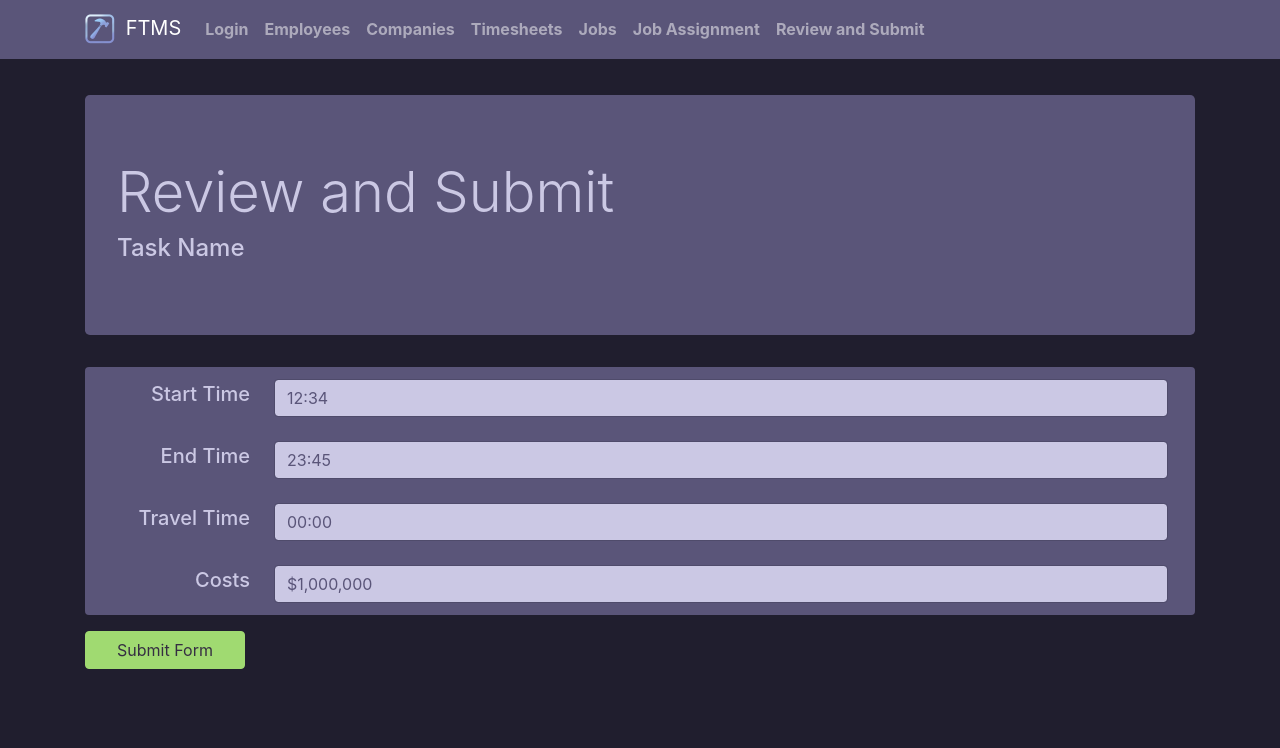
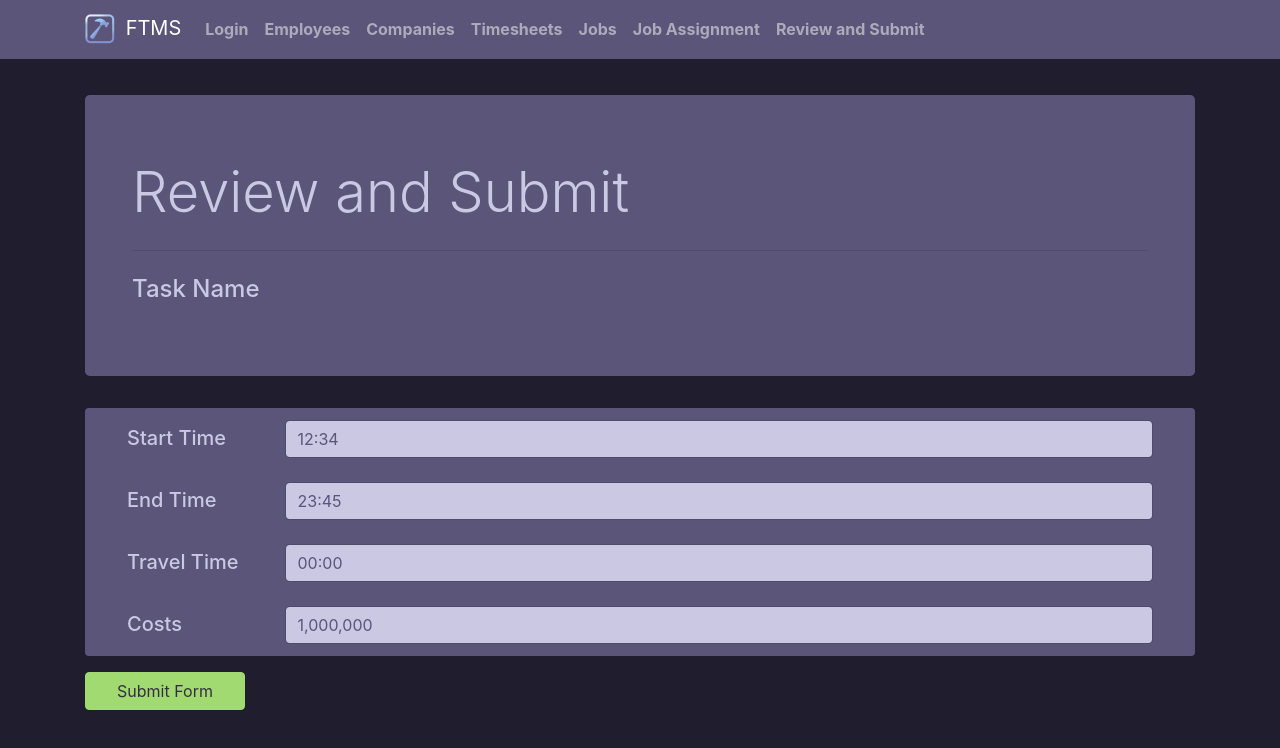
Before and after one commit to CSC207-TLI-TBTEENS/ftms-tbteens-frontend, a React (Create React App) app: page /review in a window 1280 px wide. Shown: the top 748 px of the page. Built offline with nearby package versions, Linux system fonts and the light colour scheme.

Commit message:
Added regex matching to inputs, fixed missing tbody.

```diff
--- a/src/ReviewSubmission/Submit.css
+++ b/src/ReviewSubmission/Submit.css
@@ -12,5 +12,29 @@
 .table th.fit {
     white-space: nowrap;
     width: 15%;
-    text-align: right;
+    text-align: left;
 }
+
+
+
+/* Overriding index.css Styling */
+
+.table tbody tr:nth-child(odd){
+    background-color: rgb(90, 85, 121);
+    color: rgb(203, 200, 228);
+}
+
+.table tbody tr:nth-child(odd):hover {
+    background-color: rgb(90, 85, 121);
+    color: rgb(203, 200, 228);
+}
+
+.table tbody tr:nth-child(even){
+    background-color: rgb(90, 85, 121);
+    color: rgb(203, 200, 228);
+}
+
+.table tbody tr:nth-child(even):hover {
+    background-color: rgb(90, 85, 121);
+    color: rgb(203, 200, 228);
+  }
--- a/src/ReviewSubmission/Submit.js
+++ b/src/ReviewSubmission/Submit.js
@@ -8,10 +8,10 @@ class Submit extends Component {
         super(props);
         this.state = {
             details:
-                [{name: "Start Time", value: "12:34"},
-                {name: "End Time", value: "23:45"},
-                {name: "Travel Time", value: "00:00"},
-                {name: "Costs", value: "$1,000,000"}]
+                [{name: "Start Time", value: "12:34", inputRegex: "[0-2]*[0-9]:[0-9]{2}"},
+                {name: "End Time", value: "23:45", inputRegex: "[0-2]*[0-9]:[0-9]{2}"},
+                {name: "Travel Time", value: "00:00", inputRegex: "[0-9]+:[0-9]{2}"},
+                {name: "Costs", value: "1,000,000", inputRegex: "[0-9$,]*"}]
         }
     }
 
@@ -27,9 +27,12 @@ class Submit extends Component {
         return (
             <div className="container">
                 <header className="jumbotron bg-purple">
-                    <h1 className="display-4">Review and Submit</h1>
-                    {/*TODO: Change this "Task Name" to be from props*/}
-                    <p className="h4">Task Name</p>
+                    <div className="container">
+                        <h1 className="display-4">Review and Submit</h1>
+                        <hr className="my-4"/>
+                        {/*TODO: Change this "Task Name" to be from props*/}
+                        <p className="h4">Task Name</p>
+                    </div>
                 </header>
 
                 <SubmitList details={this.state.details}/>
--- a/src/ReviewSubmission/SubmitItem.js
+++ b/src/ReviewSubmission/SubmitItem.js
@@ -1,14 +1,14 @@
 import React from 'react';
-import './Submit.css';
 
-const SubmitItem = (props) => (
+const SubmitItem = ({name, pattern, handleChange, value}) => (
     <tr className="bg-purple">
-        <td className="align-middle fit"><h5>{props.name}</h5></td>
+        <td className="align-bottom fit"><h5>{name}</h5></td>
         <td>
             <input type="text"
                    className="form-control user-input"
-                   value={props.value}
-                   onChange={props.handleChange}
+                   value={value}
+                   onChange={handleChange}
+                   pattern={pattern}
             />
         </td>
     </tr>
--- a/src/ReviewSubmission/SubmitList.js
+++ b/src/ReviewSubmission/SubmitList.js
@@ -1,5 +1,4 @@
 import React, {Component} from 'react';
-import './Submit.css';
 import SubmitItem from './SubmitItem';
 
 class SubmitList extends Component {
@@ -9,18 +8,6 @@ class SubmitList extends Component {
         this.state = {
             details: props.details
         }
-
-        if (this.state.details === null || this.state.details.length === 0) {
-            this.state = {
-                details: [
-                    {name: "Start Time", value: "10:12"},
-                    {name: "End Time", value: "13:09"},
-                    {name: "Travel Time", value: "00:30"},
-                    {name: "Costs", value: "$350"}
-                ]
-            }
-        }
-
     }
 
     handleInputChange = (event, index) => {
@@ -40,6 +27,7 @@ class SubmitList extends Component {
             return <SubmitItem
                 name={detail.name}
                 value={detail.value}
+                pattern={detail.inputRegex}
                 handleChange={(event) => this.handleInputChange(event, index)}
                 key={index}
             />
@@ -49,9 +37,13 @@ class SubmitList extends Component {
     render() {
         return (
             <div className="container bg-purple rounded">
-                <table className="table">
-                    {this.createTable()}
-                </table>
+                <div className="container">
+                    <table className="table">
+                        <tbody>
+                            {this.createTable()}
+                        </tbody>
+                    </table>
+                </div>
             </div>
         )
     }
```
